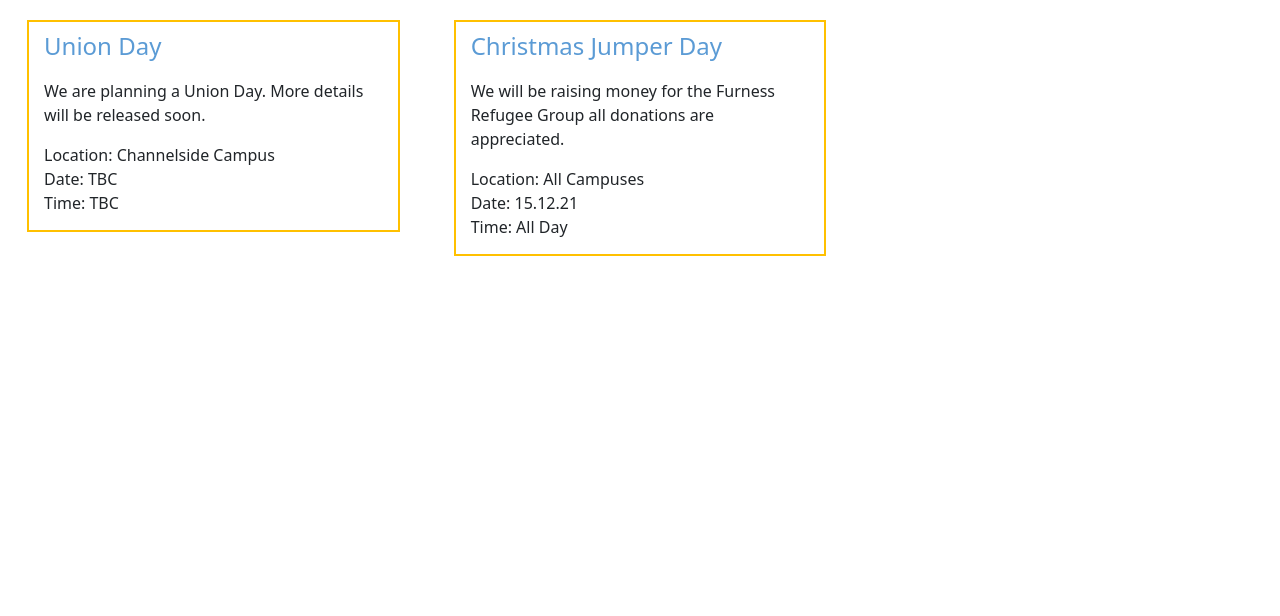
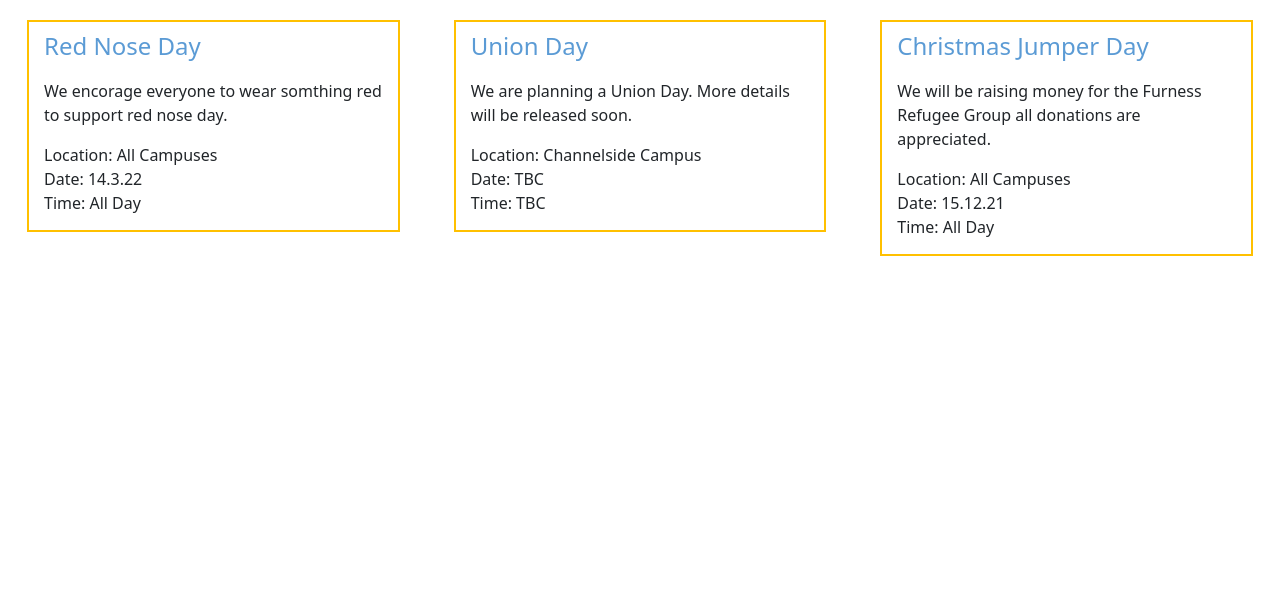
Before and after one commit to FCSU123/FCSU, a plain HTML site: page events.html in a window 1280 px wide. Shown: the part 125-741 px from the top of the page. Drawn offline with nearby package versions, Linux system fonts and the light colour scheme.

Commit message:
Update events.html
Added the red nose day event

```diff
--- a/events.html
+++ b/events.html
@@ -74,6 +74,21 @@
 			<div class="darkBG col-xl-4 col-lg-6">
 			<div id="top">
 			<div id="eventbox">
+			<h4> Red Nose Day</h4>
+
+			<div id=aboutus>
+			<p>We encorage everyone to wear somthing red to support red nose day.</p>
+			Location: All Campuses<br>
+			Date: 14.3.22<br>
+			Time: All Day<br>
+			</div>
+			</div>
+			</div>
+			</div>
+
+			<div class="darkBG col-xl-4 col-lg-6">
+			<div id="top">
+			<div id="eventbox">
 			<h4> Union Day</h4>
 
 			<div id=aboutus>
```
